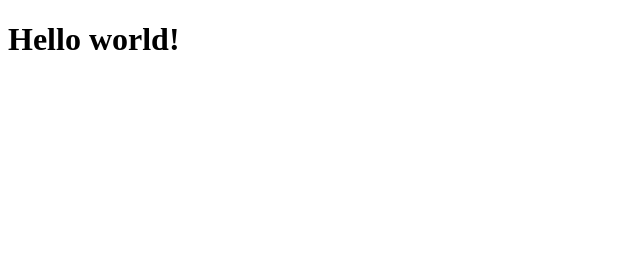
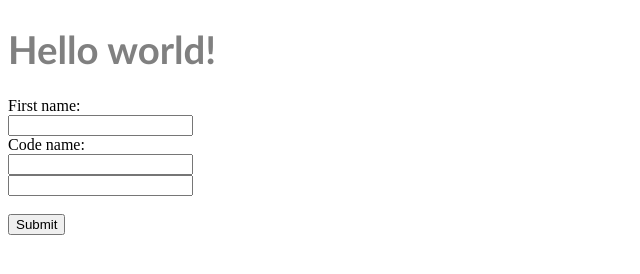
Before and after one commit to jr-Garciatraining/testrepository1, a plain HTML site: page index.html in a window 1280 px wide. Shown: the whole page, without its empty margins (0-640 px from the left). Drawn offline with Linux system fonts and the light colour scheme.

Commit message:
Feat: Add styles
Feat: Add styles

```diff
--- a/index.html
+++ b/index.html
@@ -3,9 +3,22 @@
 <head>
     <meta charset="UTF-8">
     <meta name="viewport" content="width=device-width, initial-scale=1.0">
+    <link rel = "stylesheet" href = "styles/styles.css">
     <title>Document</title>
 </head>
 <body>
     <h1>Hello world!</h1>
+
+    <form>
+        <label for ="fname">First name:</label><br>
+        <input type="text" id="'fname" name="fname"><br>
+        <label for="cname">Code name:</label><br>
+        <input type="text" id="cname" name="cname">
+    </form>
+
+    <form action = "action_page.php">
+        <input type = "text" id="fname" value=""><br><br>
+        <input type="submit" value="Submit">
+    </form>
 </body>
 </html>
--- /dev/null
+++ b/styles/styles.css
@@ -0,0 +1,13 @@
+input.h1 {
+    font-family: inherit;
+    border: none;
+    background-color: transparent;
+    color: inherit;
+  }
+
+  h1, .h1 {
+    font-size: 2.4em;
+    font-weight: bold;
+    font-family: 'Gill Sans', 'Gill Sans MT', Calibri, 'Trebuchet MS', sans-serif;
+    color: gray;
+  }
```
